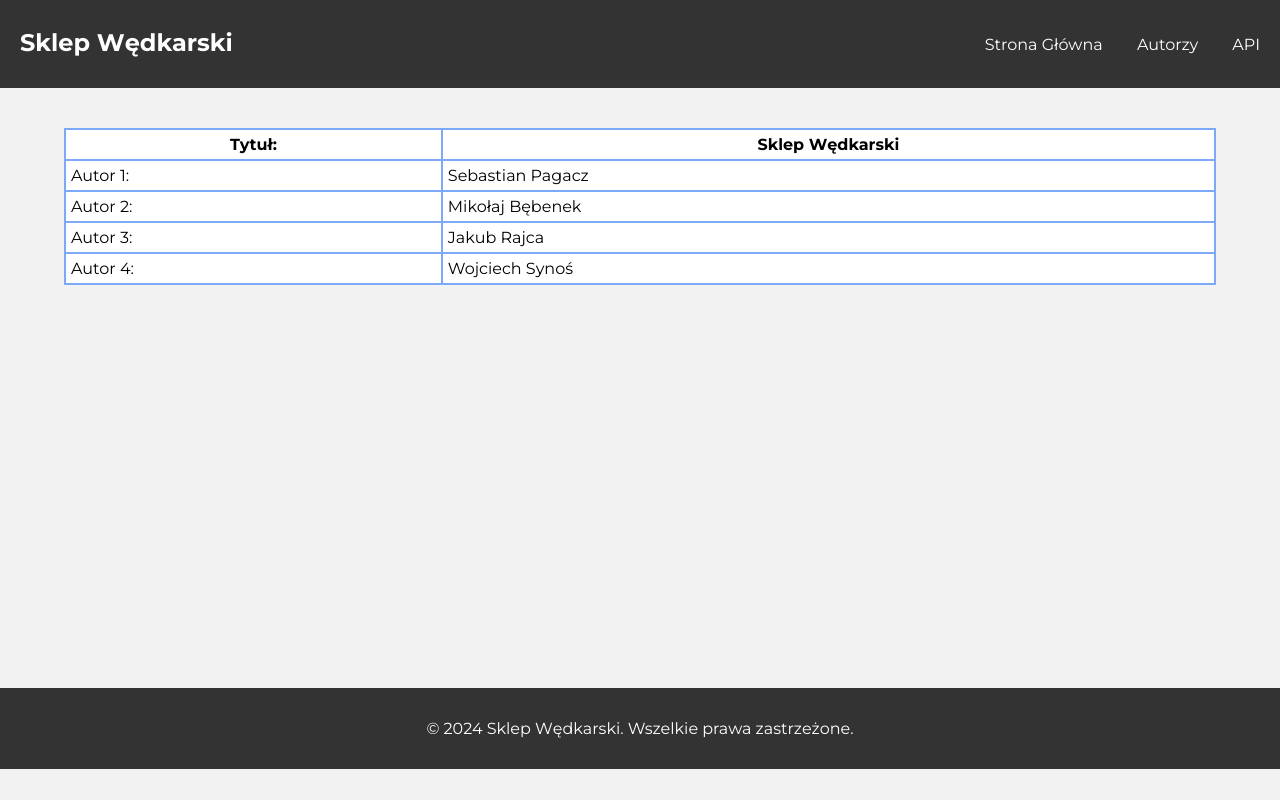
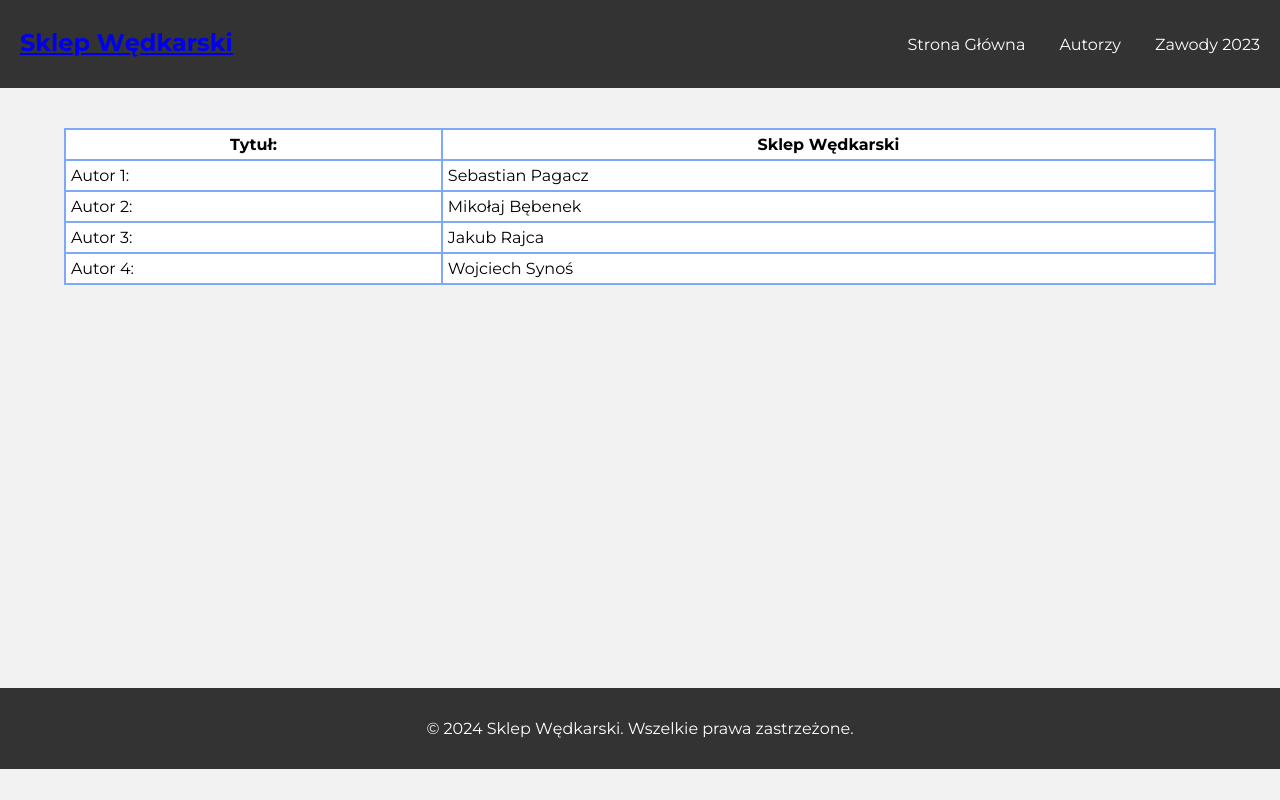
Before and after one commit to SebastianPagacz/EDI, a plain HTML site: page autorzy.html in a window 1280 px wide. Drawn offline with Linux system fonts and the light colour scheme; a script that the page names is missing.

Commit message:
Update autorzy.html

```diff
--- a/autorzy.html
+++ b/autorzy.html
@@ -13,12 +13,12 @@
 <body>
     <header>
         <div class="container">
-            <h1>Sklep Wędkarski</h1>
+            <h1><a href="index.html">Sklep Wędkarski</a></h1>
             <nav>
                 <ul>
                     <li><a href="index.html">Strona Główna</a></li>
                     <li><a href="autorzy.html">Autorzy</a></li>
-                    <li><a href="api_strona.html">API</a></li>
+                    <li><a href="api.html">Zawody 2023</a></li>
                 </ul>
             </nav>
             <div class = "clear_both"></div>
```
